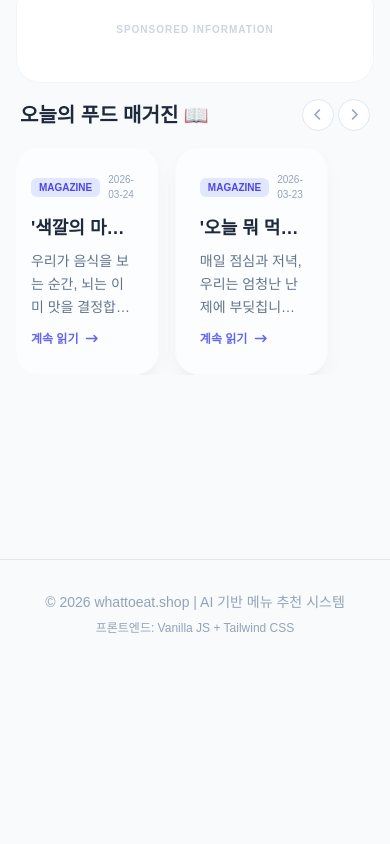
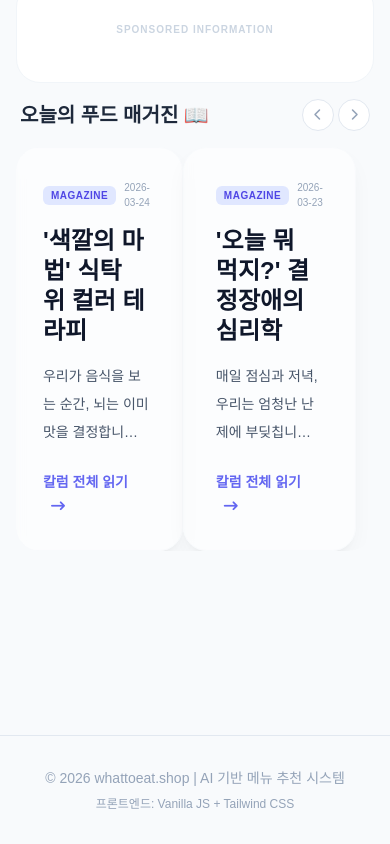
Before and after one commit to dlwlssud123/service_deployment, a website: page index.html in a window 390 px wide. Shown: the part 1180-2024 px from the top of the page. Before the commit the page ends 1848 px from the top, so only its background shows below. Drawn offline with nearby package versions, Linux system fonts and the light colour scheme; a web font is replaced by a local one.

Commit message:
feat: redesign column UI to single-card carousel and add AI duplicate prevention

```diff
--- a/app.js
+++ b/app.js
@@ -258,15 +258,17 @@
         dotsContainer.innerHTML = '';
         columnData.forEach((col, index) => {
             const article = document.createElement('article');
-            article.className = "p-6 rounded-3xl border border-slate-50 bg-white/50 backdrop-blur-sm card-shadow mr-4";
+            article.className = "p-8 rounded-3xl border border-slate-50 bg-white/50 backdrop-blur-sm card-shadow flex flex-col justify-center min-h-[320px]";
             article.innerHTML = `
-                <div class="flex items-center space-x-2 mb-3">
-                    <span class="bg-indigo-100 text-indigo-600 text-[10px] font-bold px-2 py-0.5 rounded-md uppercase">MAGAZINE</span>
+                <div class="flex items-center space-x-2 mb-4">
+                    <span class="bg-indigo-100 text-indigo-600 text-[10px] font-bold px-2 py-0.5 rounded-md uppercase tracking-wider">MAGAZINE</span>
                     <span class="text-slate-400 text-[10px] font-medium">${col.date}</span>
                 </div>
-                <h3 class="text-lg font-bold mb-2 text-slate-800 line-clamp-1">${col.title}</h3>
-                <p class="text-slate-500 text-sm leading-relaxed line-clamp-3 mb-2">${col.content}</p>
-                <span class="text-xs font-bold text-indigo-500">계속 읽기 <i class="fa-solid fa-arrow-right-long ml-1"></i></span>
+                <h3 class="text-2xl md:text-3xl font-extrabold mb-4 text-slate-900 leading-tight">${col.title}</h3>
+                <p class="text-slate-600 text-sm md:text-base leading-loose line-clamp-3 mb-6">${col.content}</p>
+                <div class="mt-auto">
+                    <span class="text-sm font-bold text-indigo-500 hover:text-indigo-600 transition-colors cursor-pointer">칼럼 전체 읽기 <i class="fa-solid fa-arrow-right-long ml-2"></i></span>
+                </div>
             `;
             article.onclick = () => openColumnDetail(col);
             list.appendChild(article);
--- a/style.css
+++ b/style.css
@@ -50,18 +50,49 @@
 /* Single Page Navigation Fix */
 .pb-safe { padding-bottom: env(safe-area-inset-bottom); }
 
-/* Carousel Styles */
-#carousel-container { perspective: 1000px; }
+/* Carousel Styles - Single Premium Card View */
+#carousel-container {
+    perspective: 1000px;
+    width: 100%;
+}
+#column-list {
+    display: flex;
+    width: 100%;
+}
 #column-list article {
     flex: 0 0 100%;
     min-width: 100%;
     cursor: pointer;
-    transition: transform 0.3s ease;
+    transition: all 0.4s cubic-bezier(0.165, 0.84, 0.44, 1);
+    padding: 2rem; /* Larger padding */
 }
 #column-list article:active { transform: scale(0.98); }
 
 .dot { width: 6px; height: 6px; border-radius: 50%; background: #e2e8f0; transition: all 0.3s; }
-.dot.active { width: 14px; background: #6366f1; border-radius: 10px; }
+.dot.active { width: 24px; background: #6366f1; border-radius: 10px; }
+
+/* Mobile UI Fixes */
+@media (max-width: 640px) {
+    #column-list article {
+        padding: 1.5rem;
+    }
+    #column-list h3 {
+        font-size: 1.25rem;
+    }
+    #column-list p {
+        font-size: 0.875rem;
+        -webkit-line-clamp: 4; /* Show a bit more on mobile if needed */
+    line-clamp: 4;
+    }
+    .btn-time {
+        padding: 0.75rem !important;
+        font-size: 1rem !important;
+    }
+    .btn-type {
+        padding: 0.5rem !important;
+        font-size: 0.875rem !important;
+    }
+}
 
 /* Expansion / Modal for Full Article */
 .article-full-overlay {
```
Also changed, not shown: scripts/generate_column.js (+14 -7 lines).
